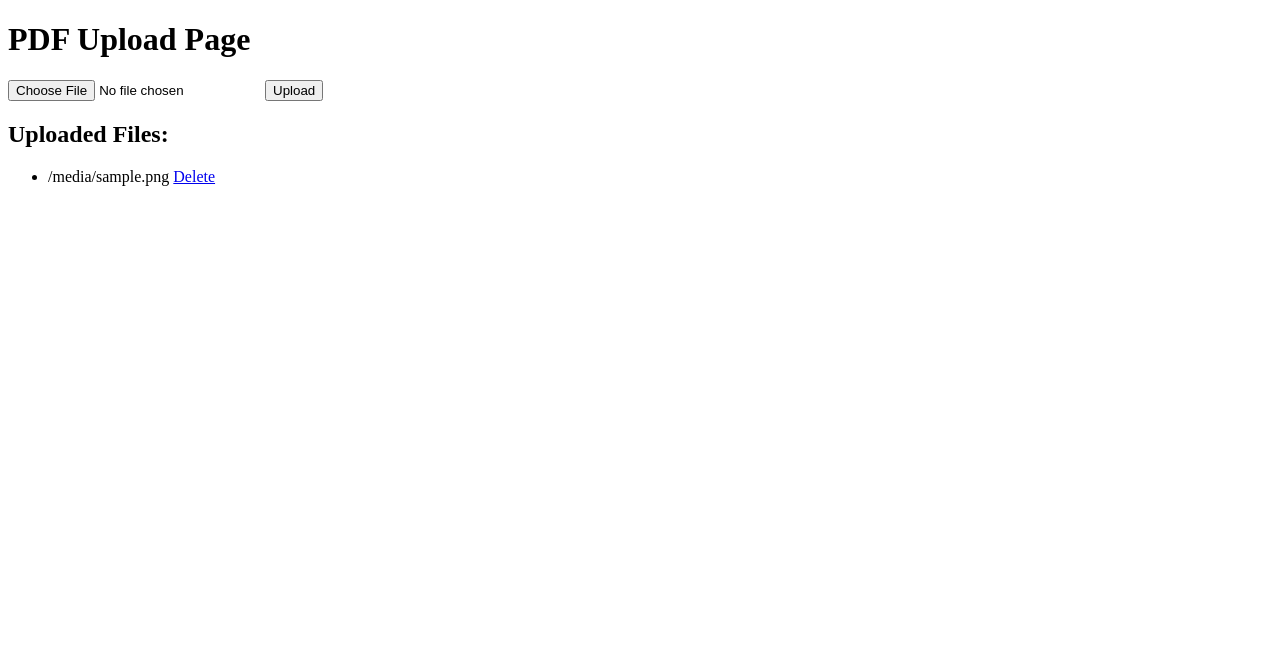
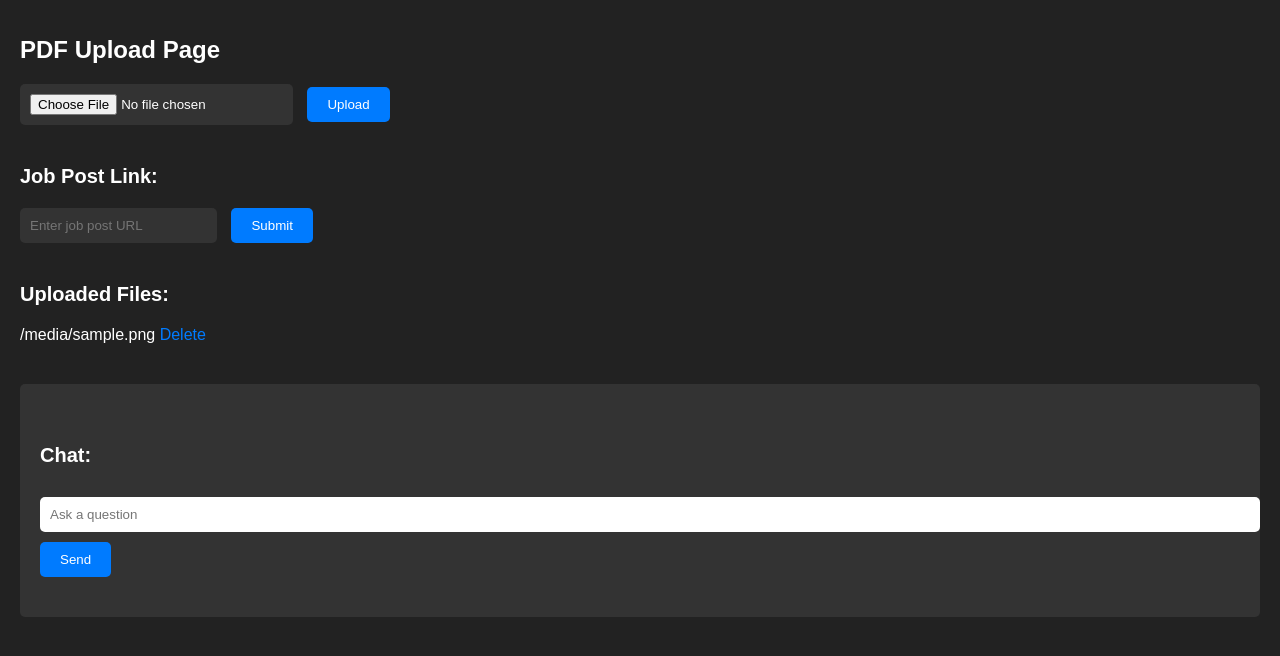
Before and after one commit to aryan619348/Langchain_resume_app, a Flask app: template templates/upload.html in a window 1280 px wide. Shown: the top 656 px of the page. Run offline with Flask 3, Linux system fonts and the light colour scheme; the template is opened without the code that fills it: most values are stand-ins (such as "Sample title", 1, 10 or a date in 2020).

Commit message:
create new application

```diff
--- a/app.py
+++ b/app.py
@@ -1,7 +1,7 @@
 import os
 from flask import Flask, render_template, request, redirect
-from embeddings_functions import pdf_embeddings
-
+from embeddings_functions import pdf_embeddings, url_embeddings
+from process import process_answer
 app = Flask(__name__)
 app.config["UPLOAD_FOLDER"] = "static/uploads"
 
@@ -11,15 +11,21 @@ def index():
     files = os.listdir(app.config["UPLOAD_FOLDER"])
     return render_template("upload.html", files=files)
 
-
 @app.route("/upload", methods=["POST"])
 def upload():
     file = request.files["file"]
     file_path = os.path.join(app.config["UPLOAD_FOLDER"], file.filename)
     file.save(file_path)
     pdf_embeddings(file_path)
+    # Process uploaded file
     return redirect("/")
 
+@app.route("/submit-link", methods=["POST"])
+def submit_link():
+    global job_post_link
+    job_post_link = request.form.get("job-link")  # Get the Job Post Link from the form
+    url_embeddings(job_post_link)
+    return redirect("/")
 
 @app.route("/delete/<filename>")
 def delete(filename):
@@ -28,6 +34,12 @@ def delete(filename):
         os.remove(file_path)
     return redirect("/")
 
+@app.route("/chat", methods=["POST"])
+def chat():
+    global job_post_link
+    question = request.form.get("question")
+    response = process_answer(question)
+    return response
 
 if __name__ == "__main__":
     app.run(debug=True)
--- /dev/null
+++ b/process.py
@@ -0,0 +1,54 @@
+from langchain.chat_models import ChatOpenAI
+from langchain.chains.question_answering import load_qa_chain
+import pickle
+from dotenv import load_dotenv
+import os
+from langchain.agents import Tool
+from langchain.tools import BaseTool
+import json
+
+from custom_tools import resume_question, jobsite_question
+
+from langchain.agents import initialize_agent
+from langchain.chains.conversation.memory import ConversationBufferWindowMemory
+
+
+load_dotenv()
+os.environ["OPENAI_API_KEY"] = os.getenv('OPENAI_API_KEY')
+
+
+llm = ChatOpenAI(temperature=0,model_name='gpt-3.5-turbo')
+
+resume_tool = Tool(
+    name='resume_question',
+    func= resume_question,
+    description="Useful for when you need to answer questions about the resume. input is the question"
+)
+
+job_tool = Tool(
+    name='job_question',
+    func= jobsite_question,
+    description="Useful for when you need to answer questions about the job.input is the question"
+)
+
+tools =[resume_tool,job_tool]
+
+memory = ConversationBufferWindowMemory(
+    memory_key='chat_history',
+    k=3,
+    return_messages=True
+)
+
+conversational_agent = initialize_agent(
+    agent='zero-shot-react-description',
+    tools=tools,
+    llm=llm,
+    max_iterations=3,
+    early_stopping_method='generate',
+    memory=memory
+)
+
+def process_answer(question=""):
+    answer = conversational_agent(question)
+    output = answer["output"]
+    return output
--- a/templates/upload.html
+++ b/templates/upload.html
@@ -3,6 +3,97 @@
 
 <head>
     <title>PDF Upload</title>
+    <style>
+        body {
+            background-color: #222;
+            color: #fff;
+            font-family: Arial, sans-serif;
+            margin: 0;
+            padding: 20px;
+        }
+
+        h1 {
+            color: #fff;
+            font-size: 24px;
+        }
+
+        h2 {
+            color: #fff;
+            font-size: 20px;
+            margin-top: 40px;
+        }
+
+        form {
+            margin-top: 20px;
+        }
+
+        input[type="file"],
+        input[type="url"],
+        input[type="text"] {
+            background-color: #333;
+            color: #fff;
+            border: none;
+            padding: 10px;
+            margin-right: 10px;
+            border-radius: 5px;
+        }
+
+        input[type="submit"] {
+            background-color: #007bff;
+            color: #fff;
+            border: none;
+            padding: 10px 20px;
+            border-radius: 5px;
+            cursor: pointer;
+        }
+
+        ul {
+            margin-top: 20px;
+            padding-left: 0;
+        }
+
+        li {
+            margin-bottom: 10px;
+            list-style-type: none;
+        }
+
+        a {
+            color: #007bff;
+            text-decoration: none;
+        }
+
+        .chat-container {
+            margin-top: 40px;
+            background-color: #333;
+            padding: 20px;
+            border-radius: 5px;
+        }
+
+        .chat-container input[type="text"] {
+            width: 100%;
+            padding: 10px;
+            margin-top: 10px;
+            border: none;
+            border-radius: 5px;
+            background-color: #fff;
+            color: #222;
+        }
+
+        .chat-container input[type="submit"] {
+            margin-top: 10px;
+            background-color: #007bff;
+            color: #fff;
+            border: none;
+            padding: 10px 20px;
+            border-radius: 5px;
+            cursor: pointer;
+        }
+
+        .chat-container .chat-output {
+            margin-top: 20px;
+            color: #fff;
+        }
+    </style>
 </head>
 
 <body>
@@ -13,12 +104,54 @@
         <input type="submit" value="Upload">
     </form>
 
+    <h2>Job Post Link:</h2>
+    <form method="POST" action="/submit-link">
+        <input type="url" name="job-link" placeholder="Enter job post URL" required>
+        <input type="submit" value="Submit">
+    </form>
+
     <h2>Uploaded Files:</h2>
     <ul>
         {% for file in files %}
         <li>{{ file }} <a href="/delete/{{ file }}">Delete</a></li>
         {% endfor %}
     </ul>
+
+    <div class="chat-container">
+        <h2>Chat:</h2>
+        <form id="chat-form" action="/chat" method="POST">
+            <input type="text" id="chat-input" name="question" placeholder="Ask a question">
+            <input type="submit" value="Send">
+        </form>
+        <div class="chat-output" id="chat-output"></div>
+    </div>
+
+    <script>
+        document.getElementById("chat-form").addEventListener("submit", function(event) {
+            event.preventDefault();
+            var input = document.getElementById("chat-input").value;
+            var output = document.getElementById("chat-output");
+            var message = "<p><strong>You:</strong> " + input + "</p>";
+            output.innerHTML += message;
+            // Send the user's question to the server for processing
+            // and receive the response
+            fetch("/chat", {
+                method: "POST",
+                body: new URLSearchParams(new FormData(event.target))
+            })
+            .then(function(response) {
+                return response.text();
+            })
+            .then(function(response) {
+                var botReply = "<p><strong>Bot:</strong> " + response + "</p>";
+                output.innerHTML += botReply;
+                document.getElementById("chat-input").value = "";
+            })
+            .catch(function(error) {
+                console.log(error);
+            });
+        });
+    </script>
 </body>
 
 </html>
```
Also changed, not shown: custom_tools.py (added, +38 -0 lines), embeddings_functions.py (+19 -0 lines), 1 other file.
